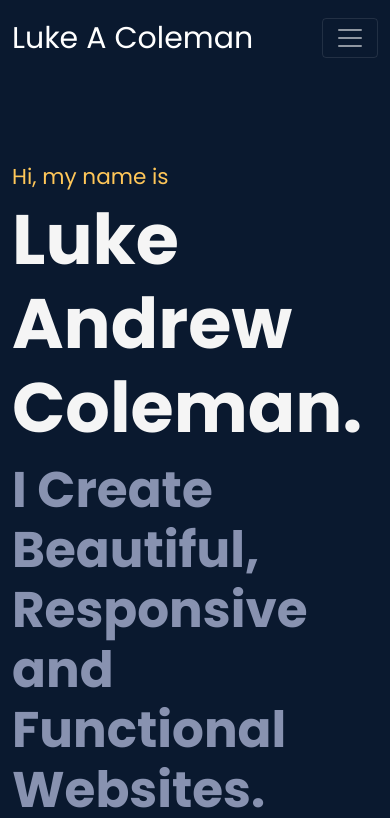
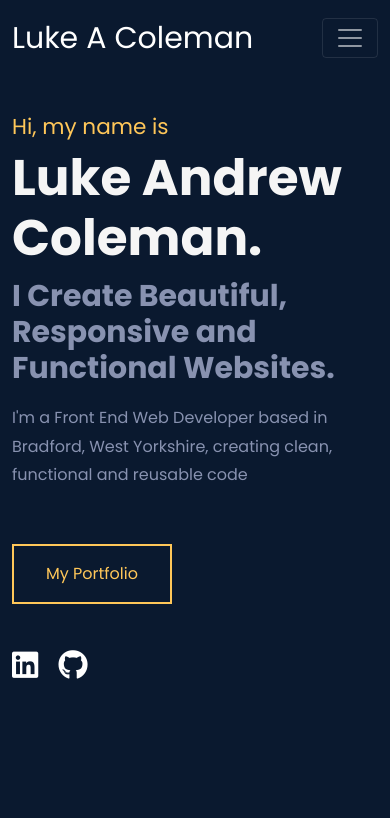
Before and after one commit to LukeAndrewColeman/Portfolio-Website, a plain HTML site: page index.html in a window 390 px wide. Shown: the top 818 px of the page. Drawn offline with nearby package versions, Linux system fonts and the light colour scheme; a script that the page names is missing.

Commit message:
Add files via upload

```diff
--- a/style.css
+++ b/style.css
@@ -192,7 +192,7 @@ button:active {
   }
 
   #hero {
-    margin-top: 100px;
+    margin-top: 50px;
   }
 
   #portfolio {
@@ -206,4 +206,23 @@ button:active {
     height: 160px;
   }
 
+  h1 {
+    font-size: 50px;
   }
+
+  h2 {
+    font-size: 30px !important;
+  }
+
+  .portfolio-row {
+    padding: 1rem;
+  }
+
+  }
+
+  @media (max-width: 575.98px) {
+    img {
+      height: 130px;
+    }
+
+  }
```
